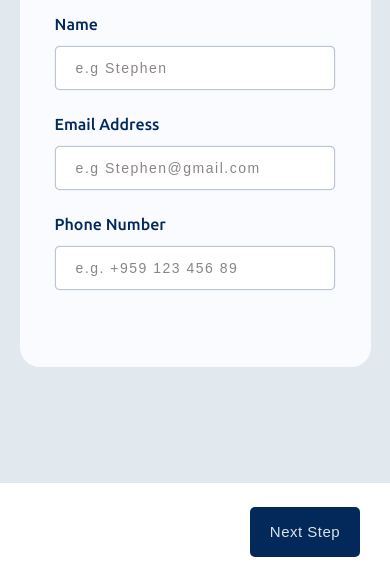
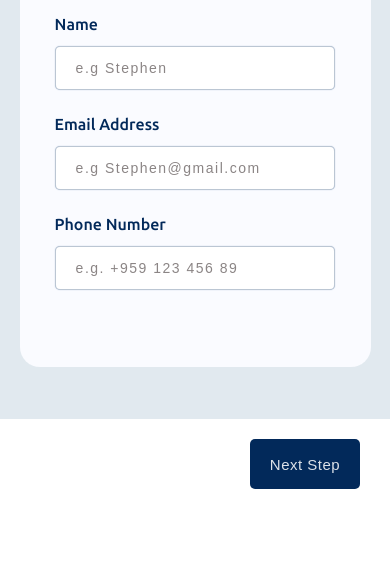
Before and after one commit to Ko-pai/multiple-setup-form, a plain HTML site: page index.html in a window 390 px wide. Shown: the part 264-844 px from the top of the page. Drawn offline with Linux system fonts and the light colour scheme; a web font is replaced by a local one.

Commit message:
second commit

```diff
--- a/style.scss
+++ b/style.scss
@@ -1516,13 +1516,15 @@ body{
 
                         .bottom{
                             padding-bottom: 0;
-                            align-items: center;
+                            align-items: start;
                             padding-right: 60px;
                             background-color: white;
-                            height: 15%;
+                            height: 25%;
                             width: 100%;
 
-
+                            button{
+                                margin-top: 20px;
+                            }
                         }
                     }
 
```
Also changed, not shown: style.css, 1 other file.
